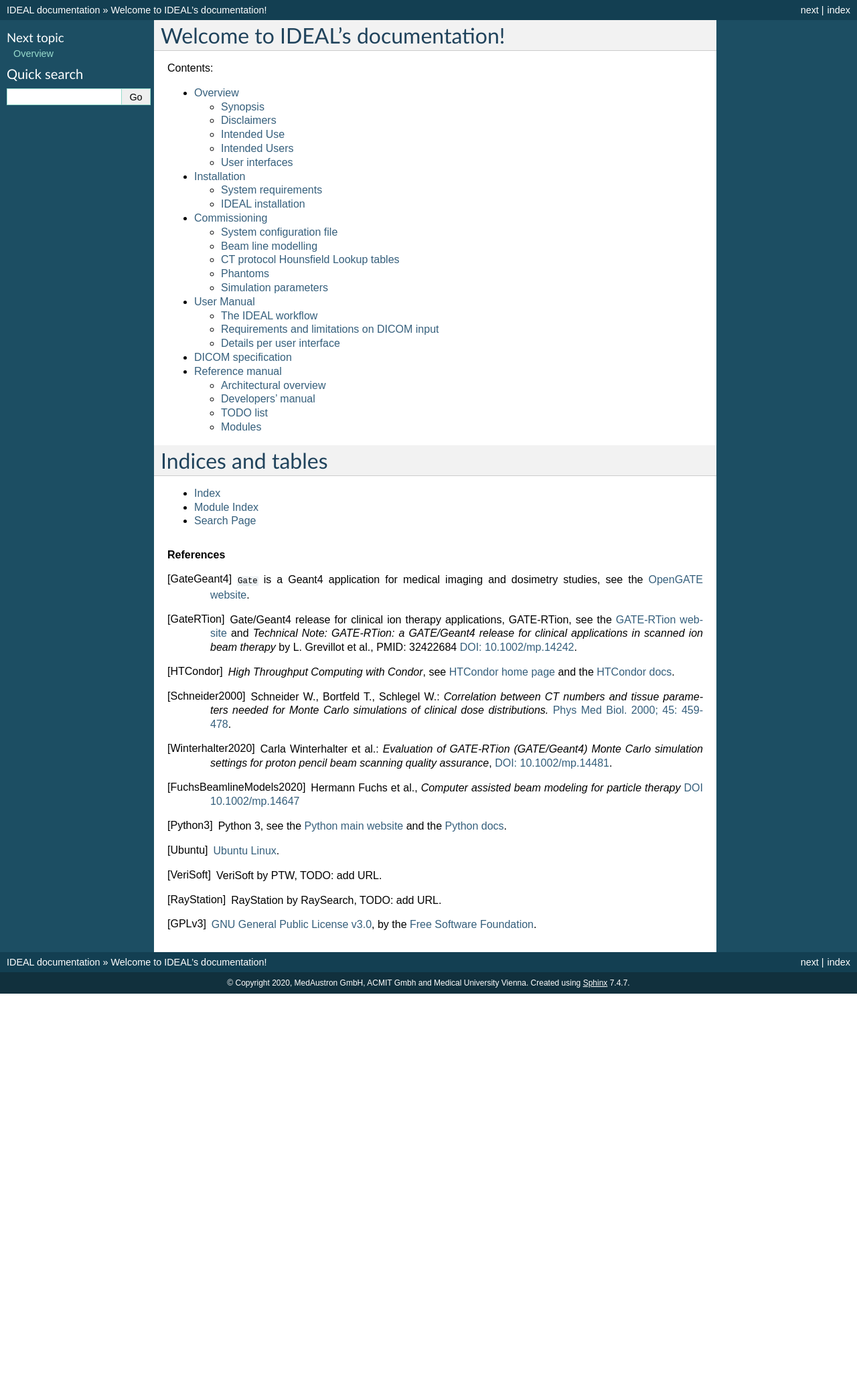
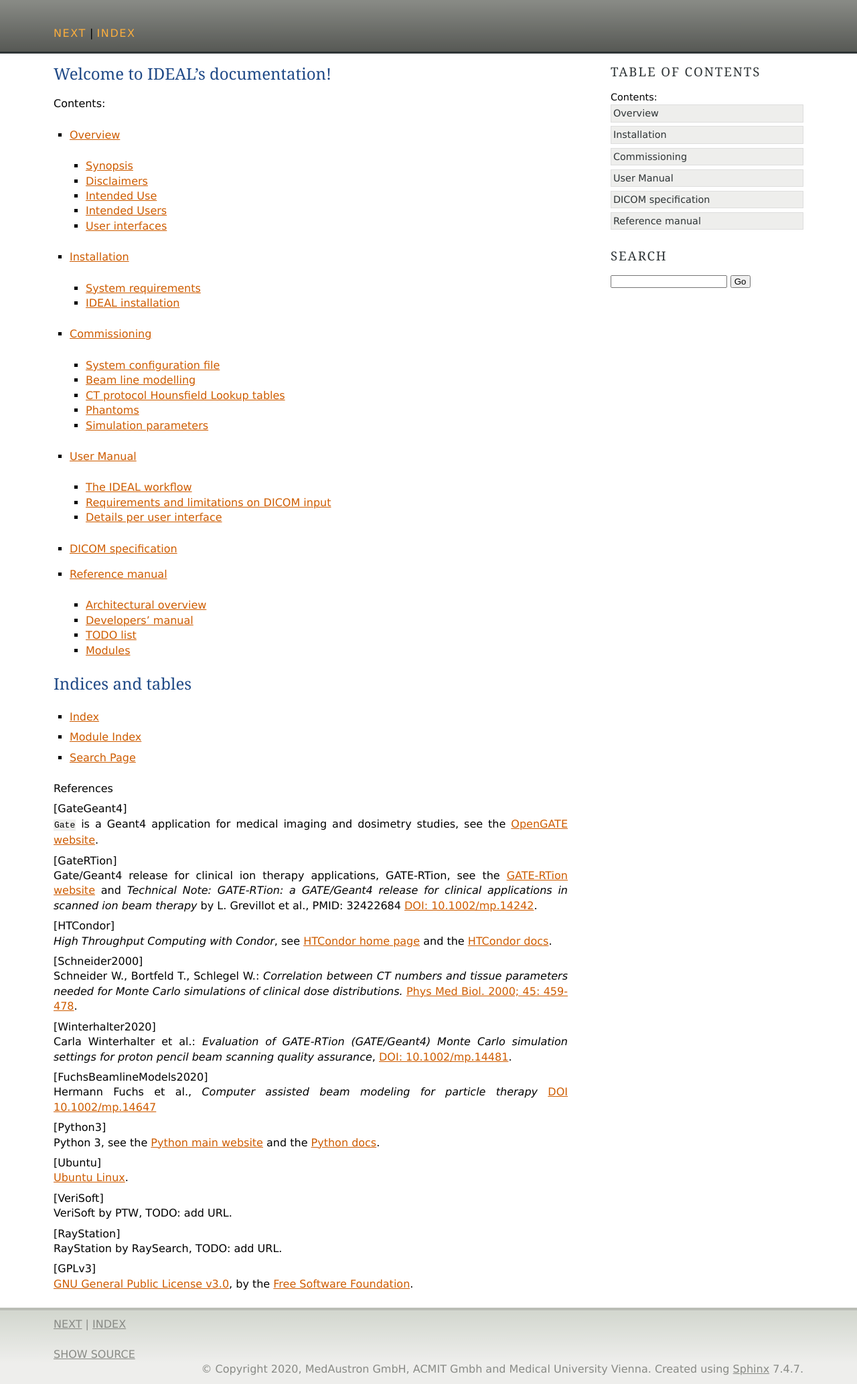
Before and after one commit to OpenGATE/IDEAL, a Sphinx documentation site: the page built from docs/index.rst, in a window 1280 px wide. Shown: the whole page at 67% size. Built offline with Sphinx 7.4.7, drawn with Linux system fonts in a browser that asks for light colours; the version number could not be read and is left out; before the commit the page ends 1484 px from its top, so only the background shows below that.

Commit message:
tweak theme and title

```diff
--- a/docs/conf.py
+++ b/docs/conf.py
@@ -90,7 +90,8 @@ todo_include_todos = True
 # The theme to use for HTML and HTML Help pages.  See the documentation for
 # a list of builtin themes.
 #
-html_theme = 'classic'
+html_theme = 'agogo'
+html_title = release
 
 # Theme options are theme-specific and customize the look and feel of a theme
 # further.  For a list of options available for each theme, see the
@@ -101,7 +102,7 @@ html_theme = 'classic'
 # Add any paths that contain custom static files (such as style sheets) here,
 # relative to this directory. They are copied after the builtin static files,
 # so a file named "default.css" will overwrite the builtin "default.css".
-html_static_path = ['.static']
+# html_static_path = ['.static']
 
 # Custom sidebar templates, must be a dictionary that maps document names
 # to template names.
```
